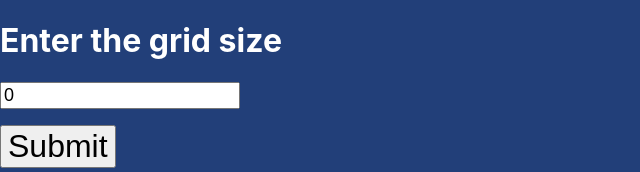
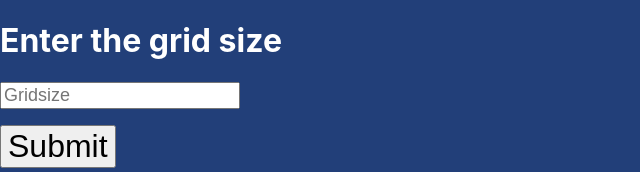
Before and after one commit to DoduRH/pirate-game, a React (Create React App) app: page / in a window 1280 px wide. Shown: the top 172 px of the page, without its empty margins (0-640 px from the left). Built offline with nearby package versions, Linux system fonts and the light colour scheme.

Commit message:
Removed NaN if empty cords formatter

```diff
--- a/src/components/cordFormatter.tsx
+++ b/src/components/cordFormatter.tsx
@@ -3,6 +3,9 @@ import { xyPos } from '../features/pirateSlice'
 interface CordFormatterProps extends xyPos {}
 
 function CordFormatter({x, y}: CordFormatterProps) {
+  if (x === undefined || y === undefined) {
+    return <></>
+  }
   const char = String.fromCharCode(x+65);
   return (
     <>{char}{y+1}</>
--- a/src/pages/loadingScreen.tsx
+++ b/src/pages/loadingScreen.tsx
@@ -5,7 +5,7 @@ import Button from '../components/button';
 
 function LoadingScreen() {
   const dispatch = useDispatch();
-  const [newGridSize, setNewGridSize] = useState<number>(0);
+  const [newGridSize, setNewGridSize] = useState<number>();
 
   function changeGridSize() {
     if (newGridSize != undefined && newGridSize > 0) {
```
